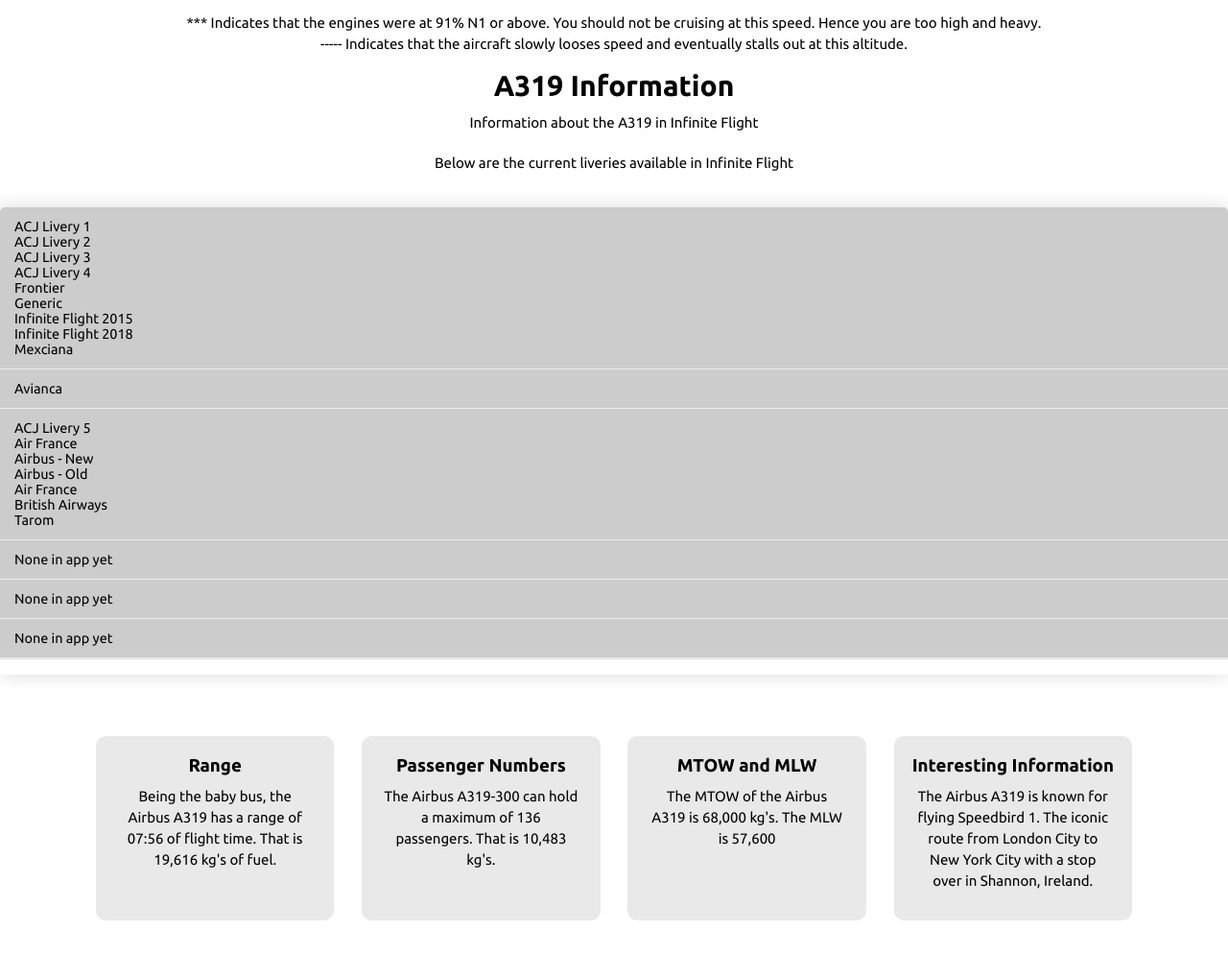
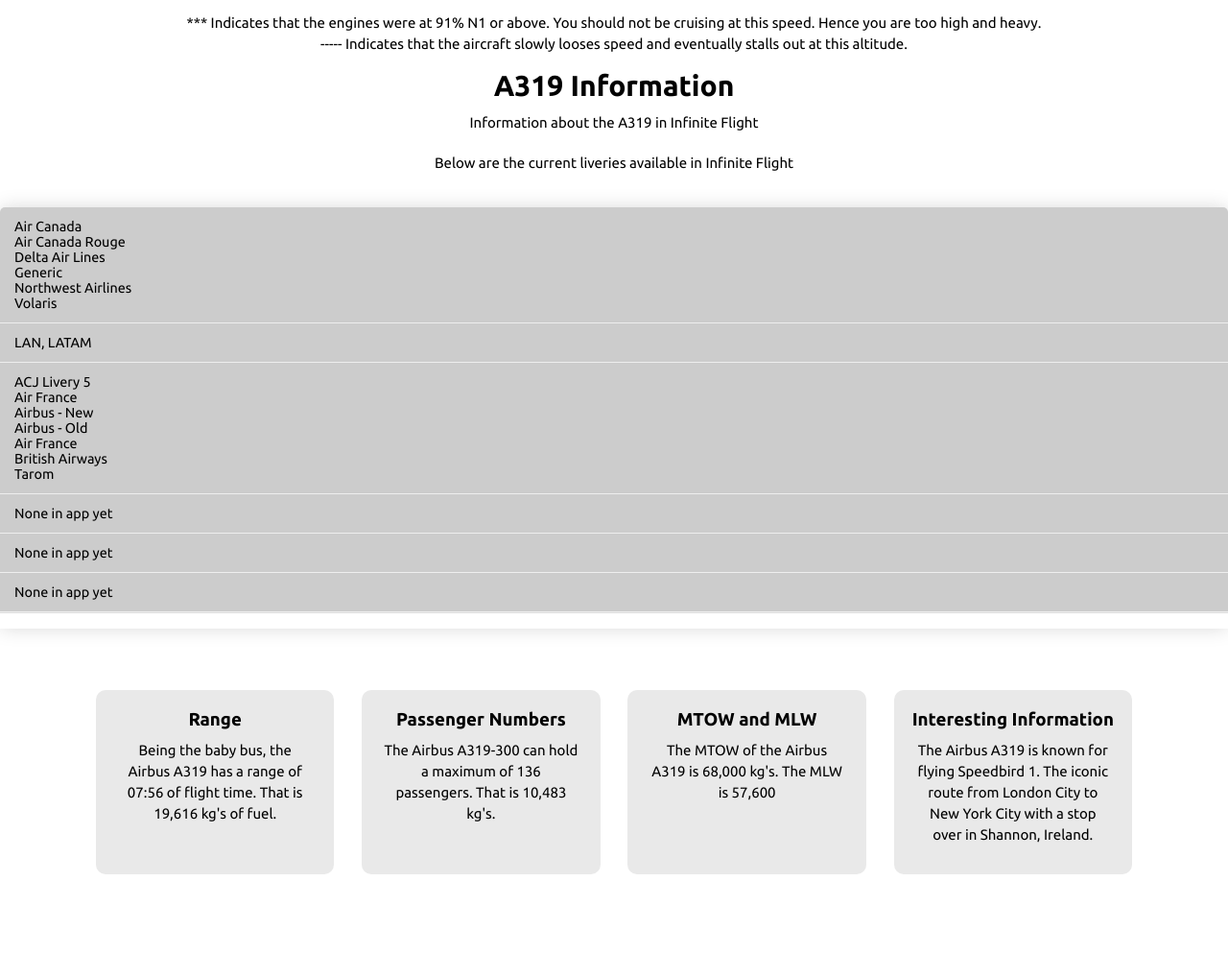
Before and after one commit to AverageGamerIFC/Infinite-Flight-Bag-Website, a plain HTML site: page a319performance.html in a window 1280 px wide. Shown: the part 6917-7910 px from the top of the page at 96% size. Drawn offline with Linux system fonts and the light colour scheme.

Commit message:
Started Livery List for the A319
Started the livery list for the Airbus A319. Ended on Volaris. Will continue when back from walking the doggos.

```diff
--- a/a319performance.html
+++ b/a319performance.html
@@ -346,8 +346,8 @@
                 </thead>
                 <tbody>
                     <tr>
-                        <td>ACJ Livery 1 <br> ACJ Livery 2 <br> ACJ Livery 3 <br> ACJ Livery 4 <br> Frontier <br> Generic <br> Infinite Flight 2015 <br> Infinite Flight 2018 <br> Mexciana </td>
-                        <td>Avianca</td>
+                        <td>Air Canada <br> Air Canada Rouge <br> Delta Air Lines <br> Generic <br> Northwest Airlines <br> Volaris </BR></td>
+                        <td>LAN, LATAM</td>
                         <td>ACJ Livery 5 <br> Air France <br> Airbus - New <br> Airbus - Old <br> Air France <br> British Airways <br> Tarom</td>
                         <td>None in app yet</td>
                         <td>None in app yet</td>
```
